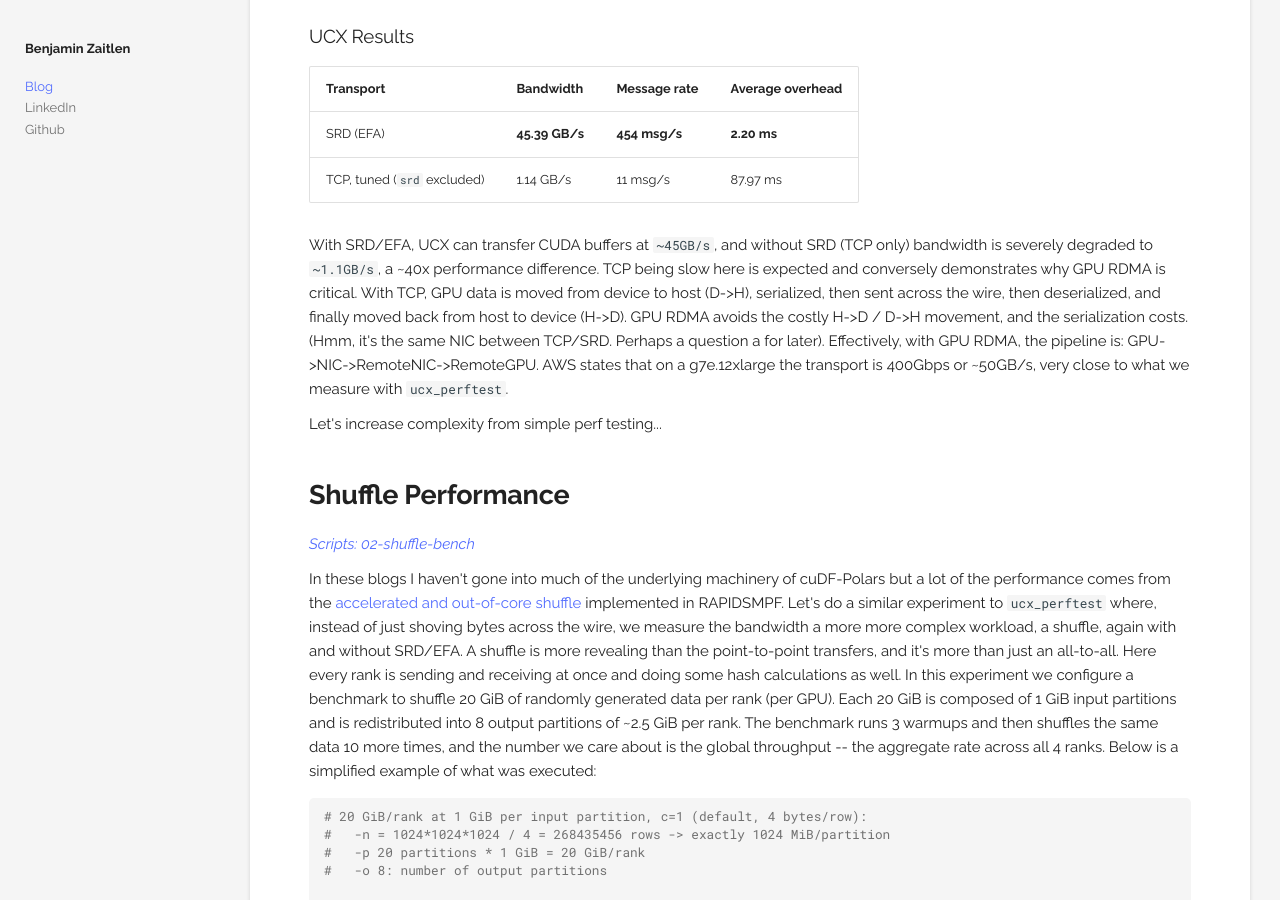
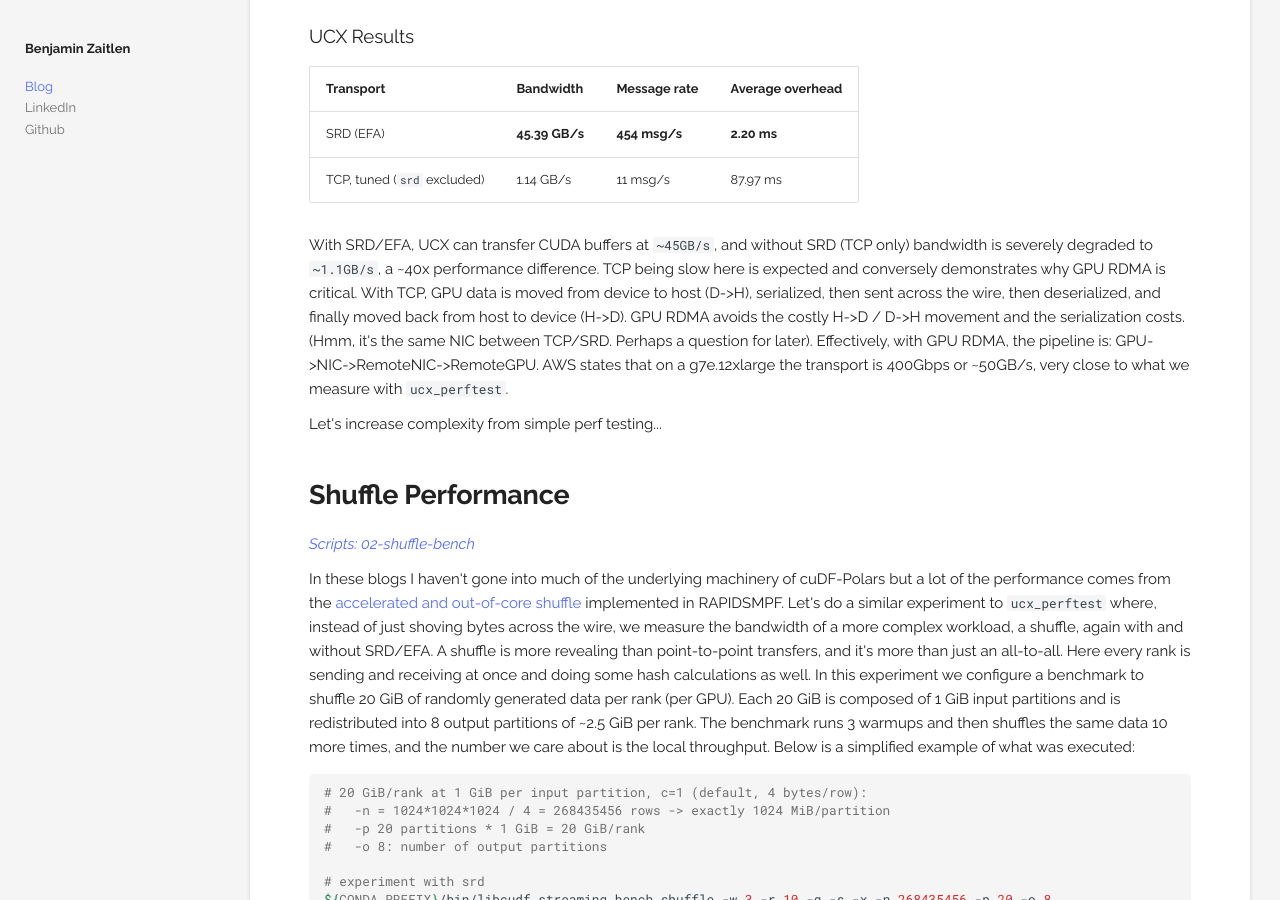
Before and after one commit to quasiben/quasiben.github.io, an MkDocs documentation site: the page built from docs/blog/posts/efa-aws.md, in a window 1280 px wide and 900 px high, scrolled down 2565 px. Built offline with MkDocs 1.6.1 and Material for MkDocs 9.7.7, drawn with Linux system fonts in a browser that asks for light colours; some of the changed text lies outside the part shown.

Commit message:
re-run benchmarks, update language

````diff
--- a/docs/blog/posts/efa-aws.md
+++ b/docs/blog/posts/efa-aws.md
@@ -5,7 +5,7 @@
 slug: efa-aws
 ---
 
-**EFA's SRD transport moves CUDA buffers ~40x faster than tuned TCP, ~13x faster through a shuffle, and ~2x faster using PDS-H Q9 as a benchmark. Why the is there performance difference between SRD and TCP and why does performance differ as complexity of workload change ?**
+**EFA's SRD transport moves CUDA buffers ~40x faster than tuned TCP, ~13x faster through a shuffle, and ~2x faster using PDS-H Q9 as a benchmark. Why is there a performance difference between SRD and TCP, and why does that difference shrink as workload complexity grows?**
 
 My team and I have been evaluating cuDF-Polars in cloud deployments and we've been experimenting with EFA enabled nodes. EFA is a high-performance network interface that allows for low-latency, high-bandwidth communication between nodes. Importantly, EFA enables GPU-to-GPU communication across nodes which is a great fit for our use case. Generally, this is referred to as GPUDirect RDMA (Remote Direct Memory Access) which is a key component of distributed high-performance computing. Tools like NCCL, UCX, NIXL with cuda_copy or gdrcopy capabilities have built-in support for doing this kind of transfer. In this blog post, I'll mostly be recording configuration and testing details for EFA enabled nodes.
 
@@ -88,7 +88,7 @@
 
 Now we can run `ucx_perftest` which will measure bandwidth as we send 100 MiB GPU buffers across the wire in one direction:
 
-> Note, I needed to tune TCP configs a bit to get more reasonable output. Out of the box, UCX defaults don't prioritize TCP transport.
+> Note: I needed to tune TCP configs a bit to get more reasonable output. Out of the box, UCX defaults don't prioritize TCP transport.
 
 ### Example output with SRD
 
@@ -130,7 +130,7 @@
 | SRD (EFA)          | **45.39 GB/s** | **454 msg/s** | **2.20 ms** |
 | TCP, tuned (`srd` excluded) | 1.14 GB/s  | 11 msg/s       | 87.97 ms |
 
-With SRD/EFA, UCX can transfer CUDA buffers at `~45GB/s`, and without SRD (TCP only) bandwidth is severely degraded to `~1.1GB/s`, a ~40x performance difference. TCP being slow here is expected and conversely demonstrates why GPU RDMA is critical. With TCP, GPU data is moved from device to host (D->H), serialized, then sent across the wire, then deserialized, and finally moved back from host to device (H->D). GPU RDMA avoids the costly H->D / D->H movement, and the serialization costs. (Hmm, it's the same NIC between TCP/SRD. Perhaps a question a for later). Effectively, with GPU RDMA, the pipeline is: GPU->NIC->RemoteNIC->RemoteGPU. AWS states that on a g7e.12xlarge the transport is 400Gbps or ~50GB/s, very close to what we measure with `ucx_perftest`.
+With SRD/EFA, UCX can transfer CUDA buffers at `~45GB/s`, and without SRD (TCP only) bandwidth is severely degraded to `~1.1GB/s`, a ~40x performance difference. TCP being slow here is expected and conversely demonstrates why GPU RDMA is critical. With TCP, GPU data is moved from device to host (D->H), serialized, then sent across the wire, then deserialized, and finally moved back from host to device (H->D). GPU RDMA avoids the costly H->D / D->H movement and the serialization costs. (Hmm, it's the same NIC between TCP/SRD. Perhaps a question for later). Effectively, with GPU RDMA, the pipeline is: GPU->NIC->RemoteNIC->RemoteGPU. AWS states that on a g7e.12xlarge the transport is 400Gbps or ~50GB/s, very close to what we measure with `ucx_perftest`.
 
 Let's increase complexity from simple perf testing...
 
@@ -139,7 +139,7 @@
 
 *[Scripts: 02-shuffle-bench](/static/code-snippets/efa-aws/02-shuffle-bench/run_shuffle_bench.sh)*
 
-In these blogs I haven't gone into much of the underlying machinery of cuDF-Polars but a lot of the performance comes from the [accelerated and out-of-core shuffle](https://docs.rapids.ai/api/rapidsmpf/stable/background/shuffle-architecture/) implemented in RAPIDSMPF. Let's do a similar experiment to `ucx_perftest` where, instead of just shoving bytes across the wire, we measure the bandwidth a more more complex workload, a shuffle, again with and without SRD/EFA. A shuffle is more revealing than the point-to-point transfers, and it's more than just an all-to-all. Here every rank is sending and receiving at once and doing some hash calculations as well. In this experiment we configure a benchmark to shuffle 20 GiB of randomly generated data per rank (per GPU). Each 20 GiB is composed of 1 GiB input partitions and is redistributed into 8 output partitions of ~2.5 GiB per rank. The benchmark runs 3 warmups and then shuffles the same data 10 more times, and the number we care about is the global throughput -- the aggregate rate across all 4 ranks. Below is a simplified example of what was executed:
+In these blogs I haven't gone into much of the underlying machinery of cuDF-Polars but a lot of the performance comes from the [accelerated and out-of-core shuffle](https://docs.rapids.ai/api/rapidsmpf/stable/background/shuffle-architecture/) implemented in RAPIDSMPF. Let's do a similar experiment to `ucx_perftest` where, instead of just shoving bytes across the wire, we measure the bandwidth of a more complex workload, a shuffle, again with and without SRD/EFA. A shuffle is more revealing than point-to-point transfers, and it's more than just an all-to-all. Here every rank is sending and receiving at once and doing some hash calculations as well. In this experiment we configure a benchmark to shuffle 20 GiB of randomly generated data per rank (per GPU). Each 20 GiB is composed of 1 GiB input partitions and is redistributed into 8 output partitions of ~2.5 GiB per rank. The benchmark runs 3 warmups and then shuffles the same data 10 more times, and the number we care about is the local throughput. Below is a simplified example of what was executed:
 
 ```bash
 # 20 GiB/rank at 1 GiB per input partition, c=1 (default, 4 bytes/row):
@@ -223,7 +223,7 @@
 ```
 
 
-In cuDF-Polars, PDS-H is baked in making it easy to test. Running Q9 at SF1000 on the same two-node, four-GPU cluster:
+In cuDF-Polars, PDS-H is baked in, making it easy to test. Running Q9 at SF1000 on the same two-node, four-GPU cluster:
 
 ```bash
 python -m cudf_polars.streaming.benchmarks.pdsh ${QUERY}
@@ -264,7 +264,7 @@
 | 10 GB | 8.59 Gbit/s | 9.52-9.54 Gbit/s |
 | 20 GB | 9.04 Gbit/s | 9.52-9.54 Gbit/s |
 
-A single TCP process seems to only be able to drive **~9.53 Gbit/s (~1.19 GB/s)** every full-second interval, no matter how much data is transferred. Transfer rates can vary: small data typically transfers with a lower bandwidth the large data with a higher bandwidth. Instead of varying the data size, let's increase the number of processes.
+A single TCP process seems to only be able to drive **~9.53 Gbit/s (~1.19 GB/s)** in every full-second interval, no matter how much data is transferred. Transfer rates can vary: small data typically transfers with a lower bandwidth, large data with a higher bandwidth. Instead of varying the data size, let's increase the number of processes.
 
 ### Multi-stream aggregate
 
````
Also changed, not shown: other parts of docs/blog/posts/efa-aws.md (+4 -4 lines).
